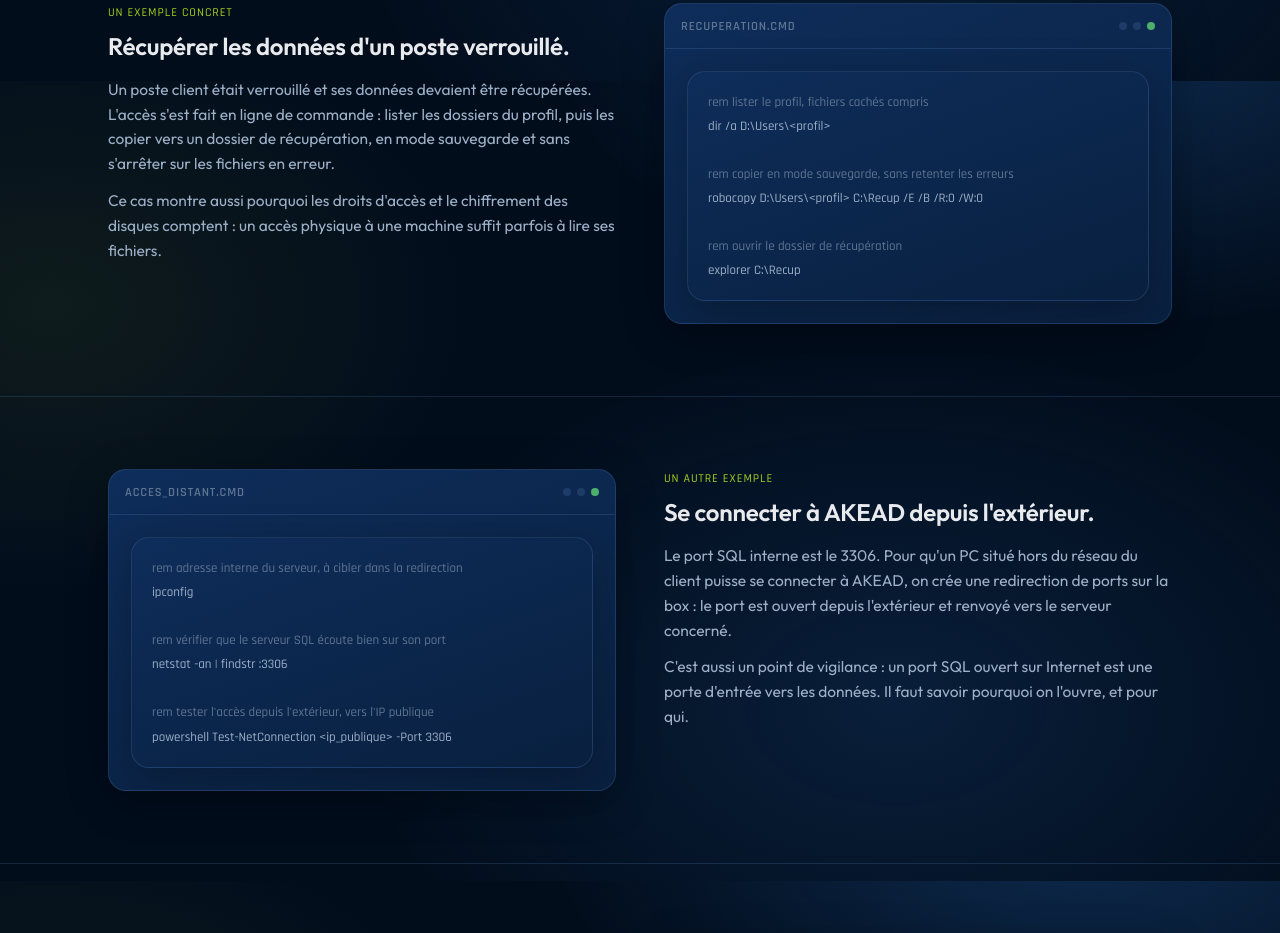
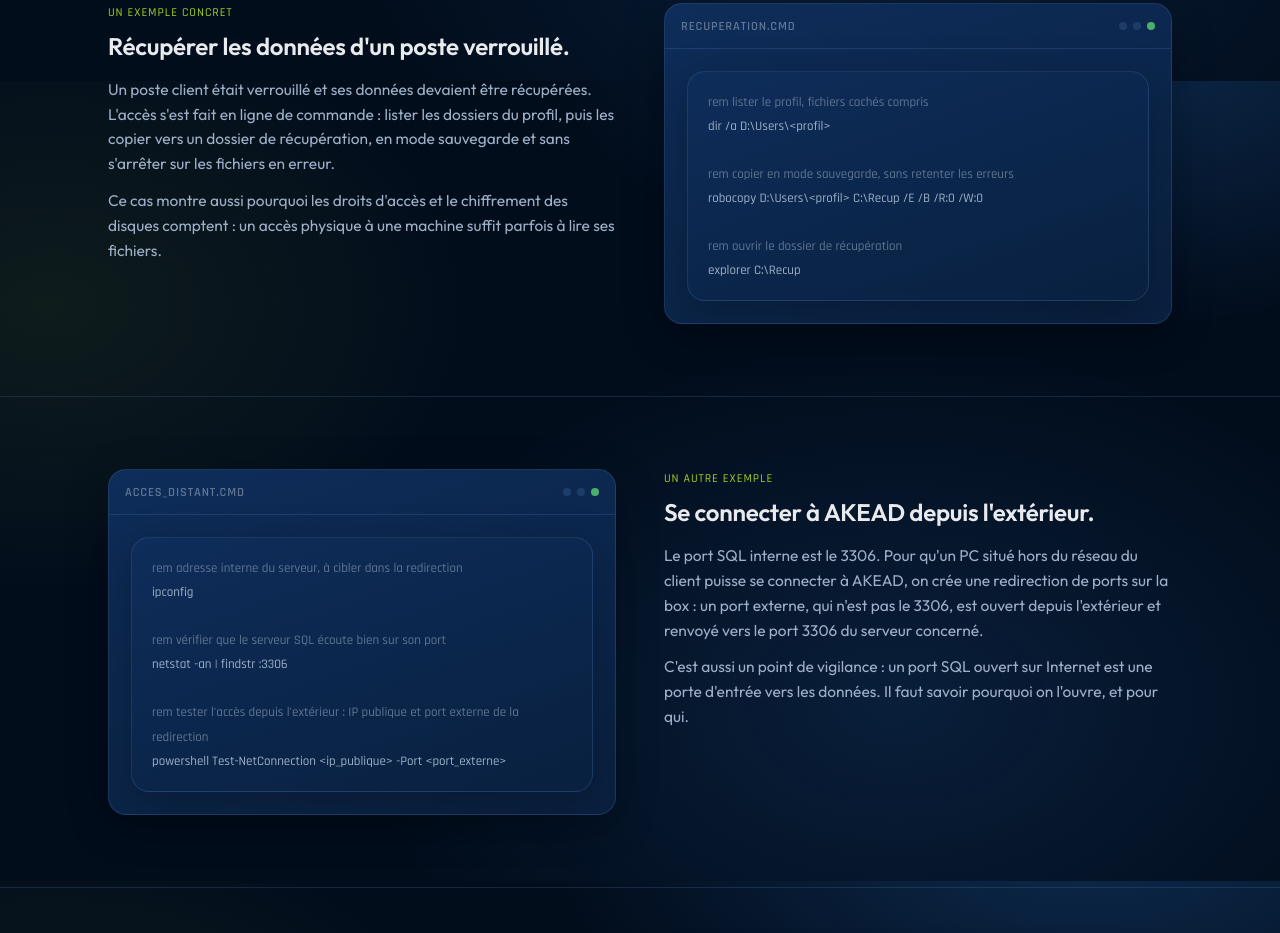
Before and after one commit to nissa-k/portfolio, a plain HTML site: page rapport-alternance/missions.html in a window 1280 px wide. Shown: the part 2319-3252 px from the top of the page. Drawn offline with Linux system fonts and the light colour scheme.

Commit message:
update20

```diff
--- a/rapport-alternance/missions.html
+++ b/rapport-alternance/missions.html
@@ -45,7 +45,7 @@
         <div class="card"><span class="tag">Incidents</span><h3>Diagnostic et pannes réseau</h3><ul style="color:var(--text-muted); font-size:15px; padding-left:18px; margin:10px 0 0;"><li>Intervention sur une baie informatique : boucle réseau à supprimer, ports de switch défaillants</li><li>Incidents de câblage : câble défectueux, alimentation défectueuse</li><li>Le réflexe : contrôler d'abord le matériel</li></ul><p class="cyber-note"><b>Lien cyber</b> · diagnostiquer vite, c'est protéger la disponibilité.</p></div>
         <div class="card"><span class="tag">Postes en panne ou compromis</span><h3>Pannes et incidents cyber</h3><ul style="color:var(--text-muted); font-size:15px; padding-left:18px; margin:10px 0 0;"><li>Pannes d'imprimantes et de PC : pilotes mal installés, postes saturés</li><li>Poste piraté : un utilisateur a cliqué sur un lien, ses données ont été volées puis chiffrées. Tout a été remis à zéro, et restauré grâce aux sauvegardes</li><li>Fausses alertes de piratage (pop-ups) chez un autre client : nettoyage des cookies et vérification de tous ses postes</li></ul><p class="cyber-note"><b>Lien cyber</b> · rançongiciel, hameçonnage et réponse à incident.</p></div>
         <div class="card"><span class="tag">Continuité</span><h3>Images, sauvegardes, NAS</h3><ul style="color:var(--text-muted); font-size:15px; padding-left:18px; margin:10px 0 0;"><li>Sauvegardes FTP journalières de la base de données</li><li>Création d'images de postes avec Acronis, et configuration de postes à partir d'une clé Acronis</li><li>Création d'images Windows et réinstallation de Windows</li><li>Création d'une infrastructure NAS (drive) et configuration de NAS</li></ul><p class="cyber-note"><b>Lien cyber</b> · une sauvegarde qu'on sait restaurer est la meilleure réponse à un rançongiciel.</p></div>
-        <div class="card"><span class="tag">Accès distant et hébergement</span><h3>Redirections de ports, Plesk</h3><ul style="color:var(--text-muted); font-size:15px; padding-left:18px; margin:10px 0 0;"><li>Redirection de ports sur la box du client (toutes marques), souvent pour des PC déportés. Exemple : le port SQL (3306 en interne), pour qu'un PC extérieur se connecte à AKEAD</li><li>Changement d'IP publique pour un client</li><li>Hébergement sur Plesk, redirection DNS</li><li>Migration d'un hébergement vers un autre serveur par adresse IP</li></ul><div class="kv" style="margin-top:14px;"><a class="chip" href="https://infoconcept.net/site-internet" target="_blank" rel="noopener">↗ Info Concept : site internet</a></div><p class="cyber-note"><b>Lien cyber</b> · chaque port ouvert est une porte à justifier.</p></div>
+        <div class="card"><span class="tag">Accès distant et hébergement</span><h3>Redirections de ports, Plesk</h3><ul style="color:var(--text-muted); font-size:15px; padding-left:18px; margin:10px 0 0;"><li>Redirection de ports sur la box du client (toutes marques), souvent pour des PC déportés. Exemple : un port externe redirigé vers le port SQL interne (3306), pour qu'un PC extérieur se connecte à AKEAD</li><li>Changement d'IP publique pour un client</li><li>Hébergement sur Plesk, redirection DNS</li><li>Migration d'un hébergement vers un autre serveur par adresse IP</li></ul><div class="kv" style="margin-top:14px;"><a class="chip" href="https://infoconcept.net/site-internet" target="_blank" rel="noopener">↗ Info Concept : site internet</a></div><p class="cyber-note"><b>Lien cyber</b> · chaque port ouvert est une porte à justifier.</p></div>
         <div class="card"><span class="tag">Données</span><h3>SQL, rapports, exports</h3><ul style="color:var(--text-muted); font-size:15px; padding-left:18px; margin:10px 0 0;"><li>Requêtes SQL sur serveur pour l'application AKEAD (gestion commerciale reliée aux caisses), dont la correction de factures</li><li>Extraction de données de la gestion commerciale AKEAD vers Excel : rapports et exports comptables</li><li>Extraction de données d'un poste verrouillé en ligne de commande</li></ul><div class="kv" style="margin-top:14px;"><a class="chip" href="https://infoconcept.net/akead_product/akead-bs" target="_blank" rel="noopener">↗ AKEAD BS</a></div><p class="cyber-note"><b>Lien cyber</b> · protection, droits d'accès et traçabilité des données.</p></div>
         <div class="card"><span class="tag">Postes et caisses</span><h3>Installation et réparation</h3><ul style="color:var(--text-muted); font-size:15px; padding-left:18px; margin:10px 0 0;"><li>Montage et installation de caisses et de tiroirs-caisses</li><li>Installation et configuration de postes clients AKEAD</li><li>Installation de serveurs, d'imprimantes, de NAS, etc.</li><li>Réparation physique de PC et de balances</li><li>Résolution de problèmes wifi</li></ul><div class="kv" style="margin-top:14px;"><a class="chip" href="https://infoconcept.net/akead_product/akead-pos" target="_blank" rel="noopener">↗ AKEAD POS</a><a class="chip" href="https://infoconcept.net/hotline-service" target="_blank" rel="noopener">↗ Hotline & service</a></div><p class="cyber-note"><b>Lien cyber</b> · des postes à jour et bien configurés, c'est moins de failles.</p></div>
         <div class="card"><span class="tag">Sur place</span><h3>Déplacements chez le client</h3><ul style="color:var(--text-muted); font-size:15px; padding-left:18px; margin:10px 0 0;"><li>Déplacement pour relever sur place le matériel nécessaire : switchs, répéteurs wifi, clés wifi (déjà utiles lors d'installations), câblage</li></ul><p class="cyber-note"><b>Lien cyber</b> · connaître le matériel installé est le point de départ de toute sécurité.</p></div>
@@ -96,15 +96,15 @@ explorer C:\Recup
 ipconfig<br><br>
 <span class="muted">rem vérifier que le serveur SQL écoute bien sur son port</span><br>
 netstat -an | findstr :3306<br><br>
-<span class="muted">rem tester l'accès depuis l'extérieur, vers l'IP publique</span><br>
-powershell Test-NetConnection &lt;ip_publique&gt; -Port 3306
+<span class="muted">rem tester l'accès depuis l'extérieur : IP publique et port externe de la redirection</span><br>
+powershell Test-NetConnection &lt;ip_publique&gt; -Port &lt;port_externe&gt;
             </div>
           </div>
         </div>
         <div>
           <span class="section-tag">Un autre exemple</span>
           <h2 style="margin-bottom:16px;">Se connecter à AKEAD depuis l'extérieur.</h2>
-          <p style="color:var(--text-muted); font-size:15.5px; margin-bottom:12px;">Le port SQL interne est le 3306. Pour qu'un PC situé hors du réseau du client puisse se connecter à AKEAD, on crée une redirection de ports sur la box : le port est ouvert depuis l'extérieur et renvoyé vers le serveur concerné.</p>
+          <p style="color:var(--text-muted); font-size:15.5px; margin-bottom:12px;">Le port SQL interne est le 3306. Pour qu'un PC situé hors du réseau du client puisse se connecter à AKEAD, on crée une redirection de ports sur la box : un port externe, qui n'est pas le 3306, est ouvert depuis l'extérieur et renvoyé vers le port 3306 du serveur concerné.</p>
           <p style="color:var(--text-muted); font-size:15.5px;">C'est aussi un point de vigilance : un port SQL ouvert sur Internet est une porte d'entrée vers les données. Il faut savoir pourquoi on l'ouvre, et pour qui.</p>
         </div>
       </div>
```
